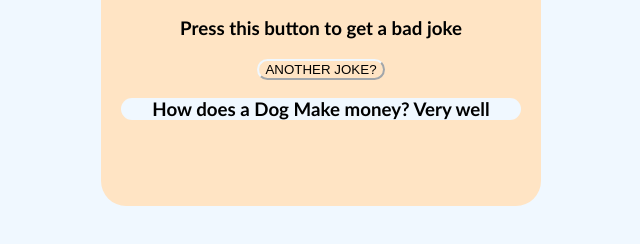
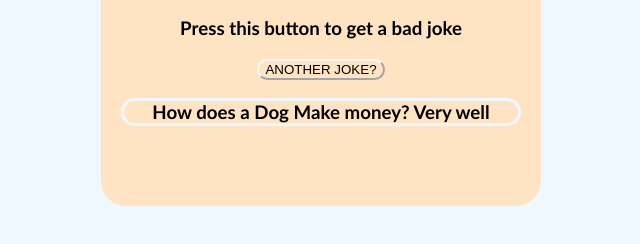
Before and after one commit to RyanWhitemore/randomMessage, a plain HTML site: page index.html in a window 1280 px wide. Both pictures are taken after a click on the button "JOKE?". Shown: the part 270-514 px from the top of the page, without its empty margins (327-967 px from the left). Drawn offline with Linux system fonts and the light colour scheme.

Commit message:
Changed some styling on the joke

```diff
--- a/randomMessage.js
+++ b/randomMessage.js
@@ -17,6 +17,7 @@ function displayMessage() {
 }
 function changeText() {
     button.innerHTML = "ANOTHER JOKE?"
+    joke.style.display = 'block'
 }
 
 const joke = document.getElementById("joke")
--- a/style.css
+++ b/style.css
@@ -8,8 +8,11 @@ body {
     font-family: 'Trebuchet MS', 'Lucida Sans Unicode', 'Lucida Grande', 'Lucida Sans', Arial, sans-serif;
 }
 #joke {
-    background-color: aliceblue;
+    background-color: bisque;
+    border-style: solid;
+    border-color:aliceblue ;
     border-radius: 25px;
+    display: none;
 
 }
 
```
